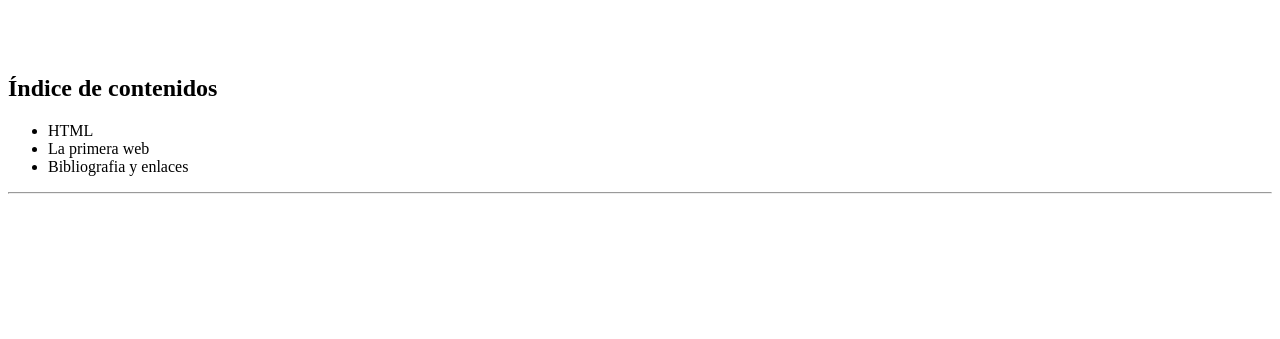
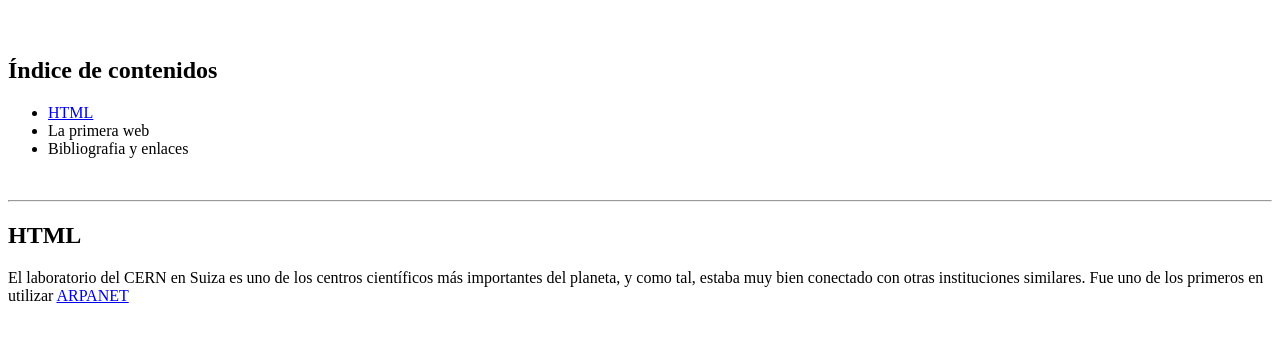
Before and after one commit to Aitor2507/0373-A3-mi_primera_pagina_HTML_AitorSanchez, a plain HTML site: page index.html in a window 1280 px wide. Shown: the part 61-400 px from the top of the page. Drawn offline with Linux system fonts and the light colour scheme.

Commit message:
Indice arreglado y enlazado de links

```diff
--- a/index.html
+++ b/index.html
@@ -6,14 +6,16 @@
     <title>mi primera Página HTML</title>
 </head>
 <body>
-    <h1>Mi primera página con HTML</h1> <br><br>
+    <h1>Mi primera página con HTML</h1> <br>
     <h2>Índice de contenidos</h2>
     <ul>
-        <li>HTML </li>
+        <li><a href ="#A1">HTML</a></li>
         <li>La primera web </li>
         <li> Bibliografia y enlaces</li>
     </ul>
+    <br>
     <hr>
-
+    <h2 id="A1">HTML</h2>
+    <p>El laboratorio del CERN en Suiza es uno de los centros científicos más importantes del planeta, y como tal, estaba muy bien conectado con otras instituciones similares. Fue uno de los primeros en utilizar <a href= "https://es.wikipedia.org/wiki/ARPANET">ARPANET</a>  </p>
 </body>
 </html>
```
